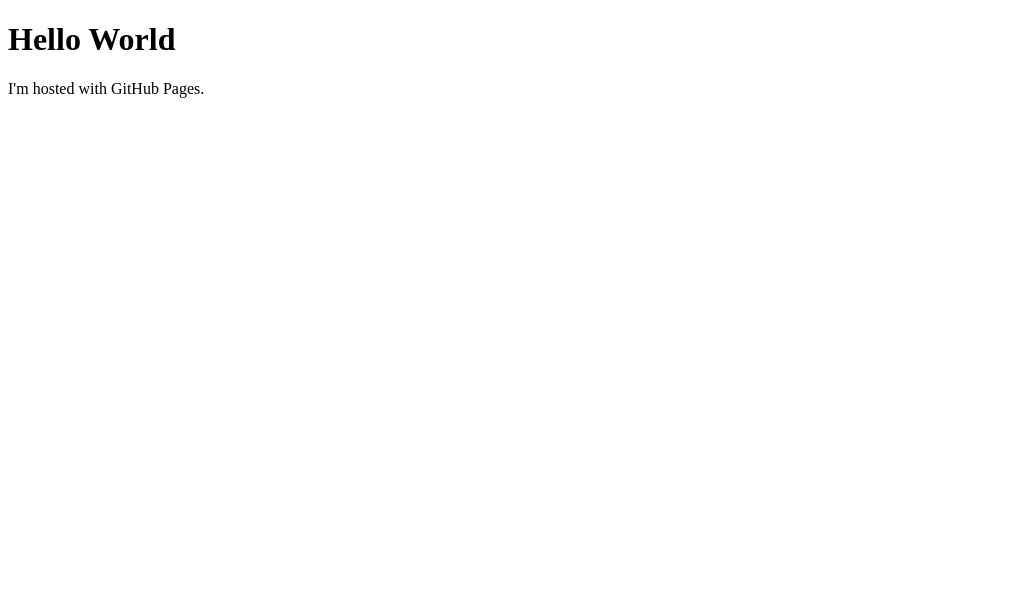
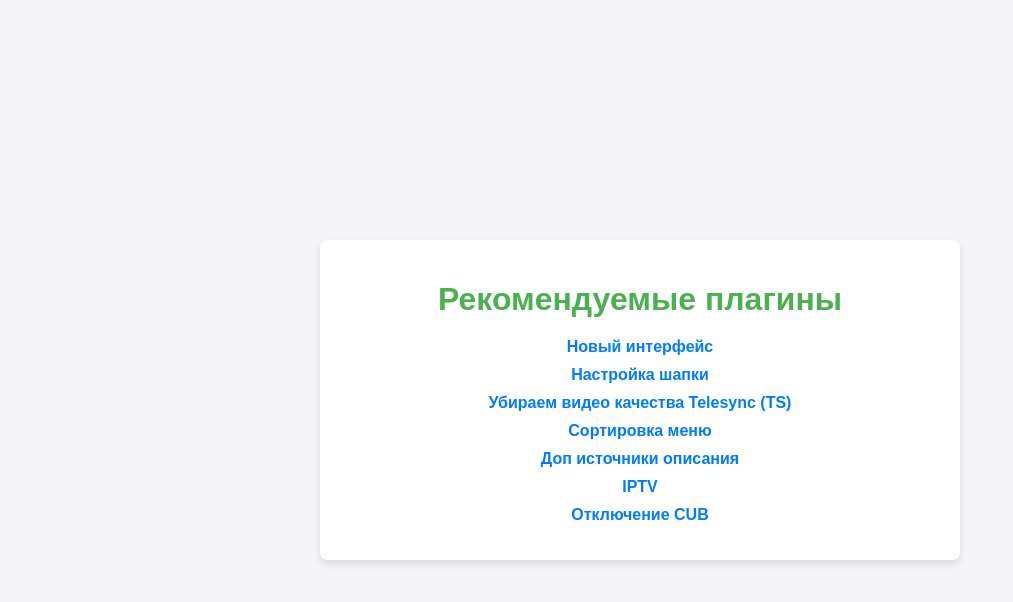
Before and after one commit to Smap98713/Smap98713.github.io, a plain HTML site: page index.html in a window 1280 px wide. Shown: the whole page, without its empty margins (0-1013 px from the left). Drawn offline with Linux system fonts and the light colour scheme.

Commit message:
Update index.html
1

```diff
--- a/index.html
+++ b/index.html
@@ -1,7 +1,63 @@
 <!DOCTYPE html>
-<html>
+<html lang="ru">
+<head>
+    <meta charset="UTF-8">
+    <meta name="viewport" content="width=device-width, initial-scale=1.0">
+    <title>Рекомендуемые плагины</title>
+    <style>
+        body {
+            font-family: Arial, sans-serif;
+            background-color: #f4f4f9;
+            color: #333;
+            margin: 0;
+            padding: 0;
+            display: flex;
+            justify-content: center;
+            align-items: center;
+            height: 100vh;
+        }
+        .container {
+            background-color: #fff;
+            padding: 20px;
+            border-radius: 8px;
+            box-shadow: 0 4px 8px rgba(0, 0, 0, 0.1);
+            width: 80%;
+            max-width: 600px;
+            text-align: center;
+        }
+        h1 {
+            color: #4CAF50;
+            margin-bottom: 20px;
+        }
+        ul {
+            list-style: none;
+            padding: 0;
+        }
+        li {
+            margin: 10px 0;
+        }
+        a {
+            text-decoration: none;
+            color: #007BFF;
+            font-weight: bold;
+        }
+        a:hover {
+            text-decoration: underline;
+        }
+    </style>
+</head>
 <body>
-<h1>Hello World</h1>
-<p>I'm hosted with GitHub Pages.</p>
+    <div class="container">
+        <h1>Рекомендуемые плагины</h1>
+        <ul>
+            <li><a href="https://smap98713.github.io/interface.js" target="_blank">Новый интерфейс</a></li>
+            <li><a href="https://and7ey.github.io/lampa/head_filter.js" target="_blank">Настройка шапки</a></li>
+            <li><a href="https://smap98713.github.io/nots" target="_blank">Убираем видео качества Telesync (TS)</a></li>
+            <li><a href="http://193.233.134.21/plugins/menusort" target="_blank">Сортировка меню</a></li>
+            <li><a href="https://smap98713.github.io/source.js" target="_blank">Доп источники описания</a></li>
+            <li><a href="http://cub.red/plugin/iptv" target="_blank">IPTV</a></li>
+            <li><a href="https://smap98713.github.io/cub_off.js" target="_blank">Отключение CUB</a></li>
+        </ul>
+    </div>
 </body>
 </html>
```
